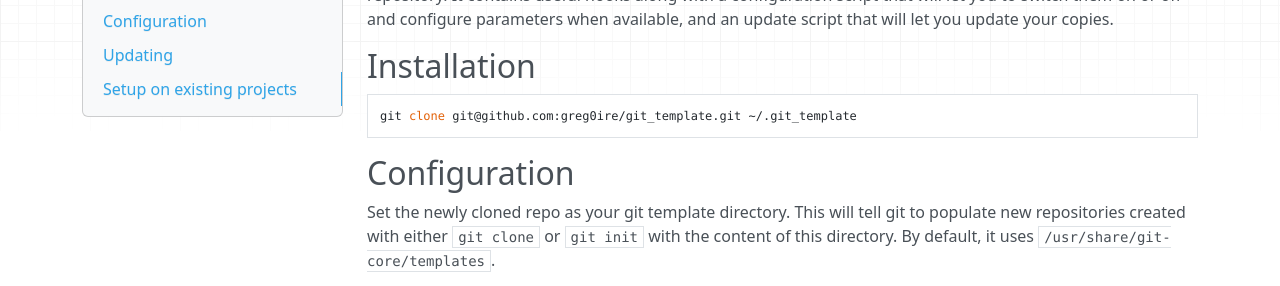
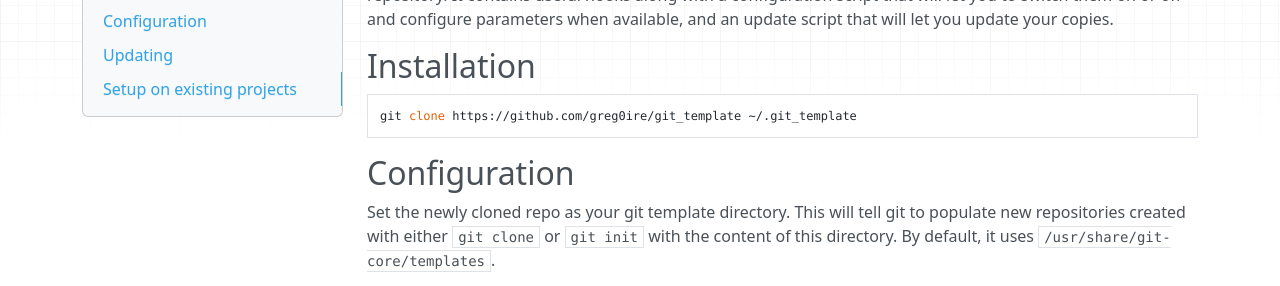
Before and after one commit to greg0ire/git_template, an MkDocs documentation site: the page built from docs/index.md, in a window 1280 px wide and 1079 px high. Shown: the part 175-461 px from the top of the window. Built offline with MkDocs 1.6.1, drawn with Linux system fonts in a browser that asks for light colours; nearby versions of some CDN libraries; old or Windows-style settings are respelled for this version of MkDocs.

Commit message:
recommend installation with https clone url
The docs say you cannot clone a repository over ssh if you do not have an
ssh keypair generated on your computer, and attached to your GitHub
account.

@see
https://help.github.com/articles/which-remote-url-should-i-use/#cloning-with-ssh

```diff
--- a/docs/index.md
+++ b/docs/index.md
@@ -8,7 +8,7 @@ update your copies.
 
 ## Installation
 
-    git clone git@github.com:greg0ire/git_template.git ~/.git_template
+    git clone https://github.com/greg0ire/git_template ~/.git_template
 
 ## Configuration
 
```
